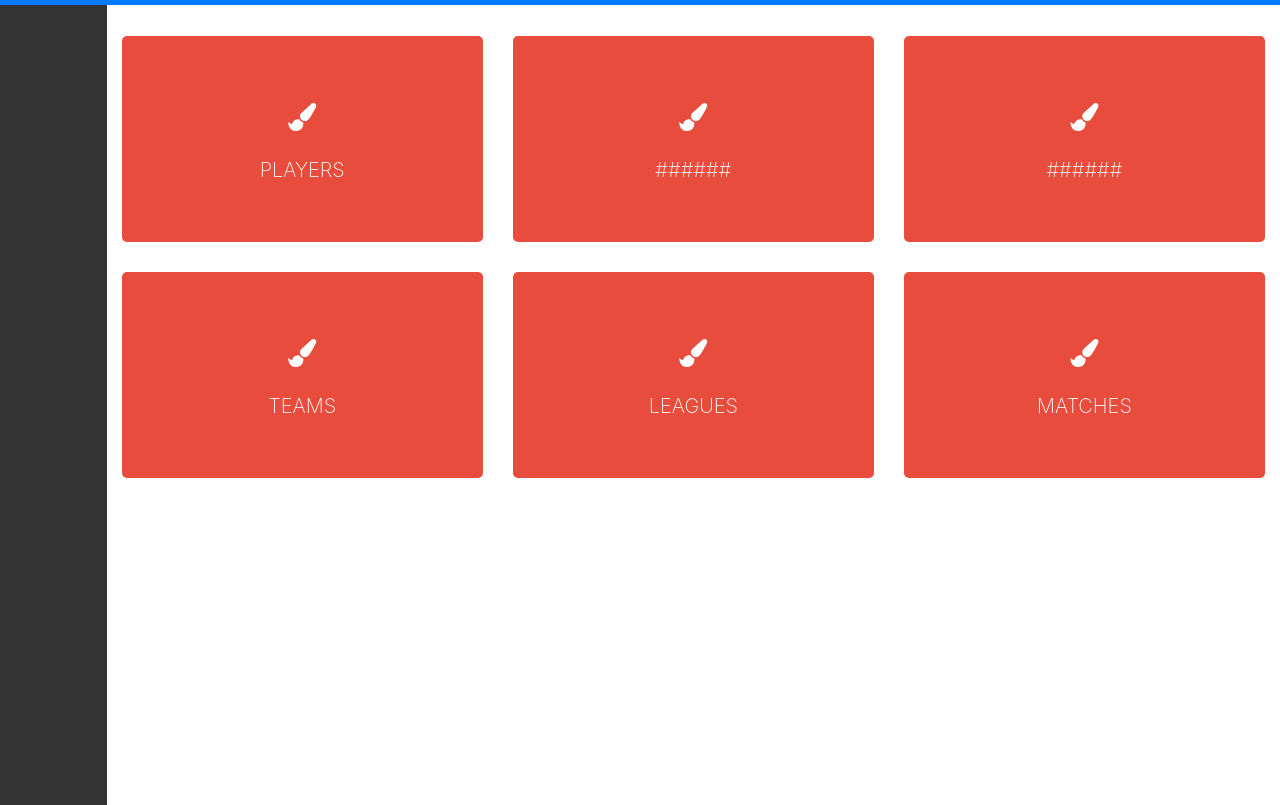
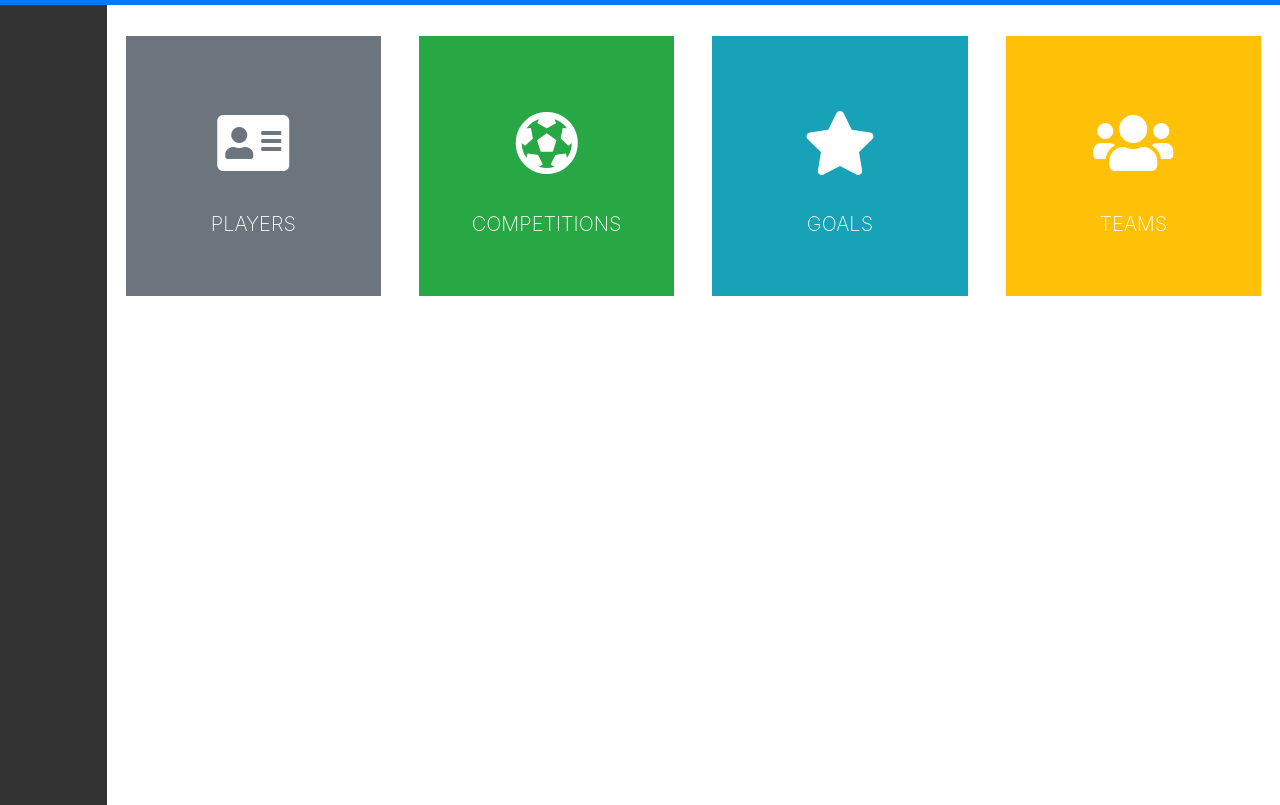
Before and after one commit to rodrigomatteo/Rachel, a website: page index.html in a window 1280 px wide. Shown: the part 51-856 px from the top of the page. Drawn offline with nearby package versions, Linux system fonts and the light colour scheme.

Commit message:
Applying styles to the dashboard

```diff
--- a/index.html
+++ b/index.html
@@ -9,8 +9,7 @@
     <!-- Bootstrap CSS -->
     <link rel="stylesheet" href="https://maxcdn.bootstrapcdn.com/bootstrap/4.0.0/css/bootstrap.min.css" integrity="sha384-Gn5384xqQ1aoWXA+058RXPxPg6fy4IWvTNh0E263XmFcJlSAwiGgFAW/dAiS6JXm" crossorigin="anonymous">
     <link rel="stylesheet" href="style.css">
-    <link rel="stylesheet" type="text/css" href="https://maxcdn.bootstrapcdn.com/font-awesome/4.7.0/css/font-awesome.min.css"/>
-
+    <link rel="stylesheet" href="https://use.fontawesome.com/releases/v5.0.13/css/all.css" integrity="sha384-DNOHZ68U8hZfKXOrtjWvjxusGo9WQnrNx2sqG0tfsghAvtVlRW3tvkXWZh58N9jp" crossorigin="anonymous">
     <title>Rachel</title>
 </head>
 <body>
@@ -54,65 +53,44 @@
         <!-- MAIN -->
         <div class="col py-3">
             <div class="row">
-                <div class="col-md-4">
-                    <div class="square-service-block">
-                        <a href="#">
-                        <div class="ssb-icon"><i class="fa fa-paint-brush" aria-hidden="true"></i></div>
-                        <h2 class="ssb-title">PLAYERS</h2>
-                        </a>
+                <div class="col-md-3">
+                    <div class="square-service-block mx-sm-5 mx-md-1 btn-secondary">
+                        <span>
+                            <div class="ssb-icon fa-4x"><i class="fa fa-address-card" aria-hidden="true"></i></div>
+                            <h2 class="ssb-title">PLAYERS</h2>
+                        </span>
                     </div>
                 </div>
 
-                <div class="col-md-4">
-                    <div class="square-service-block">
-                        <a href="#">
-                        <div class="ssb-icon"><i class="fa fa-paint-brush" aria-hidden="true"></i></div>
-                        <h2 class="ssb-title">######</h2>
-                        </a>
+                <div class="col-md-3">
+                    <div class="square-service-block mx-sm-5 mx-md-1 btn-success">
+                        <span>
+                            <div class="ssb-icon fa-4x"><i class="fas fa-futbol" aria-hidden="true"></i></div>
+                            <h2 class="ssb-title">COMPETITIONS</h2>
+                        </span>
                     </div>
                 </div>
 
-                <div class="col-md-4">
-                    <div class="square-service-block">
-                        <a href="#">
-                        <div class="ssb-icon"><i class="fa fa-paint-brush" aria-hidden="true"></i></div>
-                        <h2 class="ssb-title">######</h2>
-                        </a>
+                <div class="col-md-3">
+                    <div class="square-service-block mx-sm-5 mx-md-1 btn-info">
+                        <span>
+                            <div class="ssb-icon fa-4x"><i class="fas fa-star" aria-hidden="true"></i></div>
+                            <h2 class="ssb-title">GOALS</h2>
+                        </span>
                     </div>
                 </div>
-            </div>
 
-            <div class="row">
-                    <div class="col-md-4">
-                        <div class="square-service-block">
-                            <a href="#">
-                            <div class="ssb-icon"><i class="fa fa-paint-brush" aria-hidden="true"></i></div>
+                <div class="col-md-3">
+                    <div class="square-service-block mx-sm-5 mx-md-1 btn-warning">
+                        <span>
+                            <div class="ssb-icon fa-4x"><i class="fas fa-users" aria-hidden="true"></i></div>
                             <h2 class="ssb-title">TEAMS</h2>
-                            </a>
-                        </div>
-                    </div>
-
-                    <div class="col-md-4">
-                        <div class="square-service-block">
-                            <a href="#">
-                            <div class="ssb-icon"><i class="fa fa-paint-brush" aria-hidden="true"></i></div>
-                            <h2 class="ssb-title">LEAGUES</h2>
-                            </a>
-                        </div>
-                    </div>
-
-                    <div class="col-md-4">
-                        <div class="square-service-block">
-                            <a href="#">
-                            <div class="ssb-icon"><i class="fa fa-paint-brush" aria-hidden="true"></i></div>
-                            <h2 class="ssb-title">MATCHES</h2>
-                            </a>
-                        </div>
+                        </span>
                     </div>
                 </div>
             </div>
         <!-- Main Col END -->
-
+        </div>
     </div>
     <!-- body-row END -->
 
--- a/style.css
+++ b/style.css
@@ -43,14 +43,14 @@ a:hover, a:focus {
     text-decoration: none;
 }
 
+/* Status boxes */
 .square-service-block{
       position:relative;
       overflow:hidden;
       margin:15px auto;
 }
 
-.square-service-block a {
-    background-color: #e74c3c;
+.square-service-block span {
     border-radius: 5px;
     display: block;
     padding: 60px 20px;
@@ -58,7 +58,7 @@ a:hover, a:focus {
     width: 100%;
 }
 
-.square-service-block a:hover{
+.square-service-block span:hover{
     background-color: rgba(231, 76, 60, 0.8);
     border-radius: 5px;
 }
@@ -78,3 +78,8 @@ a:hover, a:focus {
     padding:0;
     text-transform: uppercase;
 }
+
+.fa-style {
+    color: #fff;
+    font-size: 5em;
+}
```
